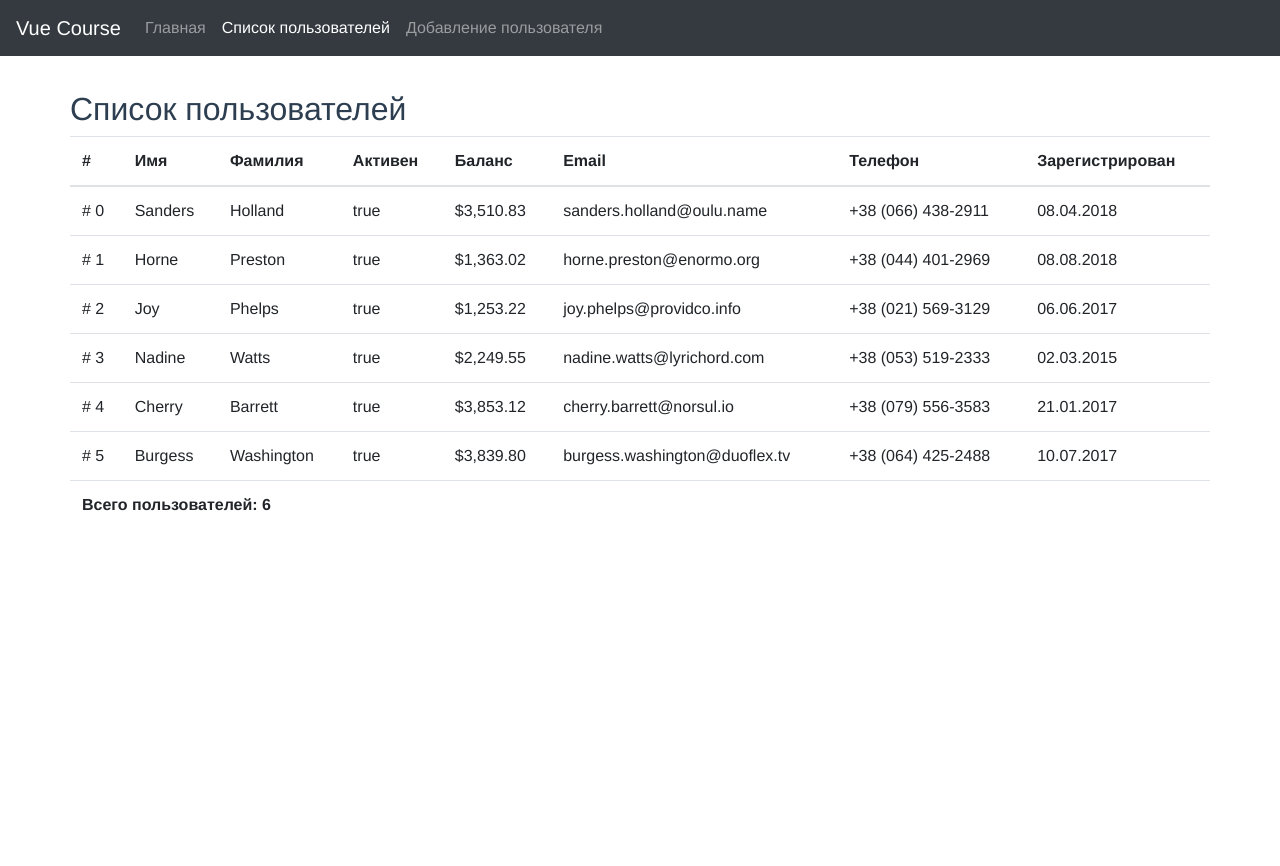
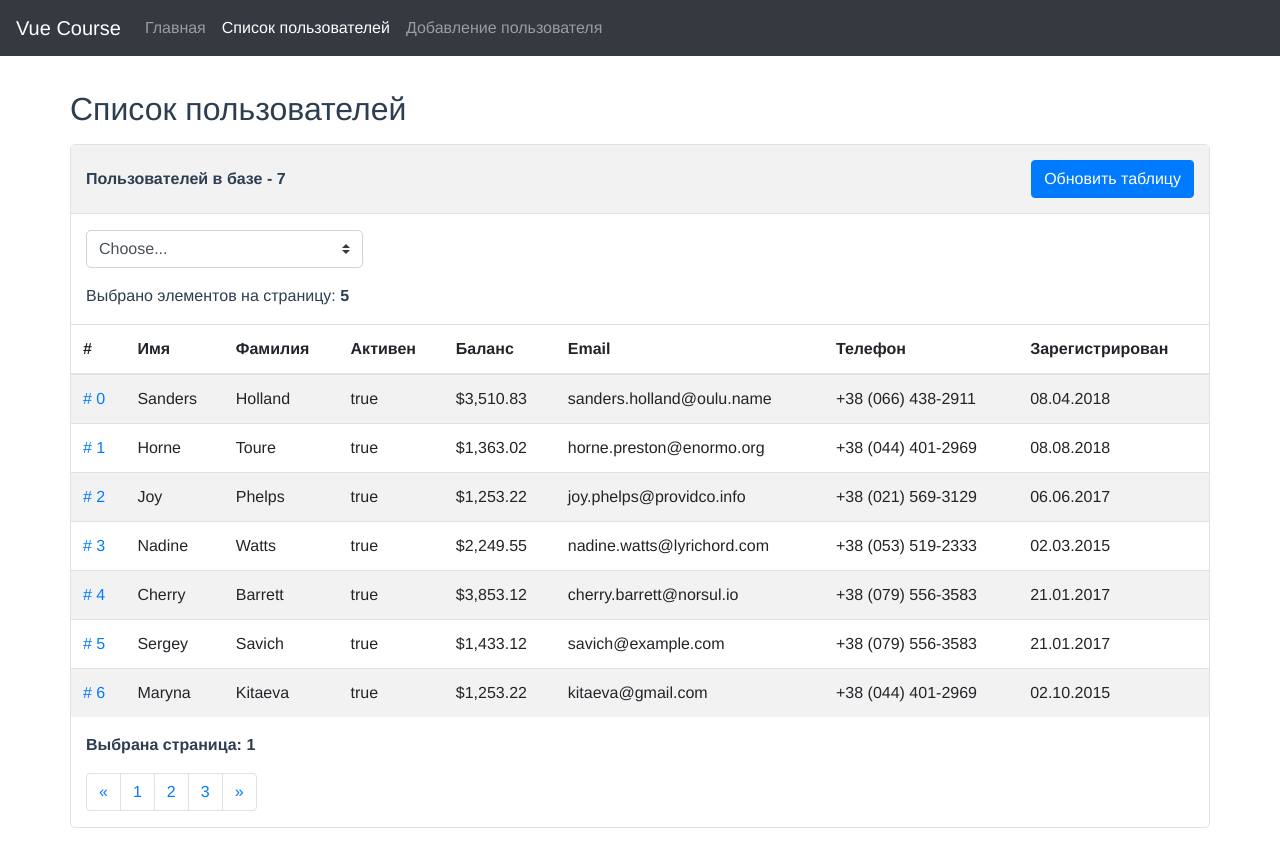
Before and after one commit to Litaash/vue-course, a Vue app: page /users in a window 1280 px wide. Shown: the top 866 px of the page. Before the commit the page ends 800 px from the top, so only its background shows below. Built offline with nearby package versions, Linux system fonts and the light colour scheme; data requests are answered from the project's data file.

Commit message:
create Homework 13.08.18

```diff
--- a/db.json
+++ b/db.json
@@ -24,7 +24,7 @@
       "age": 31,
       "accessLevel": "guest",
       "firstName": "Horne",
-      "lastName": "Preston",
+      "lastName": "Toure",
       "company": "ENORMO",
       "email": "horne.preston@enormo.org",
       "phone": "+38 (044) 401-2969",
@@ -83,18 +83,34 @@
     {
       "id": 5,
       "isActive": true,
-      "balance": "$3,839.80",
+      "balance": "$1,433.12",
       "picture": "http://placehold.it/128x128",
-      "age": 34,
-      "accessLevel": "admin",
-      "firstName": "Burgess",
-      "lastName": "Washington",
-      "company": "DUOFLEX",
-      "email": "burgess.washington@duoflex.tv",
-      "phone": "+38 (064) 425-2488",
-      "address": "472 Ellery Street, Edgewater, North Dakota, 8024",
-      "about": "Labore dolor dolor sint minim. Cillum mollit et excepteur elit est commodo enim do tempor laborum. Do proident enim veniam adipisicing. Deserunt dolor ut aliqua excepteur in reprehenderit dolor excepteur nisi aliquip Lorem ullamco.",
-      "registered": "10.07.2017"
+      "age": 39,
+      "accessLevel": "user",
+      "firstName": "Sergey",
+      "lastName": "Savich",
+      "company": "Test",
+      "email": "savich@example.com",
+      "phone": "+38 (079) 556-3583",
+      "address": "738 Malbone Street, Brazos, New Hampshire, 409",
+      "about": "Exercitation ipsum ut ut proident magna commodo aliquip cillum irure excepteur. Exercitation reprehenderit occaecat cupidatat do tempor sint esse aute fugiat dolor do. Quis elit ad dolor labore deserunt voluptate culpa mollit.",
+      "registered": "21.01.2017"
+    },
+    {
+      "id": 6,
+      "isActive": true,
+      "balance": "$1,253.22",
+      "picture": "",
+      "age": 0,
+      "accessLevel": "user",
+      "firstName": "Maryna",
+      "lastName": "Kitaeva",
+      "company": "TEST",
+      "email": "kitaeva@gmail.com",
+      "phone": "+38 (044) 401-2969",
+      "address": "Chernihiv",
+      "about": "",
+      "registered": "02.10.2015"
     }
   ]
 }
--- /dev/null
+++ b/src/axios.js
@@ -0,0 +1,12 @@
+import axios from 'axios'
+
+// function getToket() {
+//   return '123'
+// }
+
+const instance = axios.create({
+  baseURL: 'http://localhost:3000'
+  //headers: { 'Authorization': `Bearer ${getToket()}` }
+})
+
+export default instance
--- /dev/null
+++ b/src/components/Pagination.vue
@@ -0,0 +1,38 @@
+<template>
+  <div class="pagination-wrapper">
+    <nav aria-label="Page navigation example">
+      <div class="mb-3">
+        <b>Выбрана страница: 1</b>
+      </div>
+      <ul class="pagination">
+        <li class="page-item">
+          <a class="page-link" href="#" aria-label="Previous">
+            <span aria-hidden="true">&laquo;</span>
+            <span class="sr-only">Previous</span>
+          </a>
+        </li>
+        <li class="page-item"><a class="page-link" href="#">1</a></li>
+        <li class="page-item"><a class="page-link" href="#">2</a></li>
+        <li class="page-item"><a class="page-link" href="#">3</a></li>
+        <li class="page-item">
+          <a class="page-link" href="#" aria-label="Next">
+            <span aria-hidden="true">&raquo;</span>
+            <span class="sr-only">Next</span>
+          </a>
+        </li>
+      </ul>
+    </nav>
+  </div>
+</template>
+
+<script>
+export default {
+  name: 'Pagination'
+}
+</script>
+
+<style lang="scss">
+.pagination-wrapper {
+  padding: 0 15px;
+}
+</style>
--- /dev/null
+++ b/src/components/SelectLine.vue
@@ -0,0 +1,30 @@
+<template>
+  <div class="input-group mb-3 d-flex flex-column">
+    <select class="custom-select w-25">
+      <option selected>Choose...</option>
+      <option value="1">1</option>
+      <option value="2">2</option>
+      <option value="3">3</option>
+      <option value="4">4</option>
+      <option value="5">5</option>
+    </select>
+    <div class="mt-3">Выбрано элементов на страницу: <b>5</b></div>
+  </div>
+</template>
+
+<script>
+export default {
+  name: 'SelectLine'
+}
+</script>
+
+<style lang="scss">
+.content {
+  .input-group {
+    padding: 0 15px;
+    .custom-select {
+      border-radius: 5px;
+    }
+  }
+}
+</style>
--- a/src/components/UserList.vue
+++ b/src/components/UserList.vue
@@ -1,5 +1,5 @@
 <template>
-  <table class="table table-hover">
+  <table class="table table-hover table-striped">
     <thead>
       <tr>
         <th>#</th>
@@ -14,7 +14,11 @@
     </thead>
     <tbody>
       <tr v-for="item in users" :key="item.id">
-        <td># {{ item.id }}</td>
+        <td>
+          <router-link :to="'/edit/' + item.id">
+            # {{ item.id }}
+          </router-link>
+        </td>
         <td>{{ item.firstName }}</td>
         <td>{{ item.lastName }}</td>
         <td>{{ item.isActive }}</td>
@@ -24,13 +28,13 @@
         <td>{{ item.registered }}</td>
       </tr>
     </tbody>
-    <tfoot>
+    <!-- <tfoot>
       <tr>
         <th colspan="8">
           Всего пользователей: {{ total }}
         </th>
       </tr>
-    </tfoot>
+    </tfoot> -->
   </table>
 </template>
 
--- a/src/router.js
+++ b/src/router.js
@@ -1,26 +1,32 @@
 import Vue from 'vue'
 import Router from 'vue-router'
-import Home from './views/Home.vue'
-import Users from './views/Users.vue'
-import Add from './views/Add.vue'
 
 Vue.use(Router)
 
-export default new Router({
+const router = new Router({
   mode: 'history',
   linkActiveClass: 'active',
   routes: [
     {
       path: '/',
-      component: Home
+      component: () => import('./views/Home.vue')
     },
     {
       path: '/users',
-      component: Users
+      component: () => import('./views/Users.vue'),
+      meta: { requiresAuth: true }
+    },
+    {
+      path: '/edit/:id',
+      component: () => import('./views/Edit.vue'),
+      meta: { requiresAuth: true }
     },
     {
       path: '/add',
-      component: Add
+      component: () => import('./views/Add.vue'),
+      meta: { requiresAuth: true }
     }
   ]
 })
+
+export default router
--- a/src/views/Add.vue
+++ b/src/views/Add.vue
@@ -1,39 +1,74 @@
 <template>
   <div>
-    <h2>Форма пользователя</h2>
+    <h2 class="mb-3">Добавить пользователя</h2>
 
-    <div v-if="loading" class="alert alert-warning">
+    <div v-if="!user" class="alert alert-warning">
       Загрузка...
     </div>
-    <div v-if="!user">
-      Нет пользователя
-    </div>
-    <user-form v-else :user="user" />
+    <template v-else>
+      <user-form  v-model="user" />
+
+      <button type="button" class="btn btn-secondary" @click="add">
+        Добавить
+      </button>
+    </template>
+
   </div>
 </template>
 
 <script>
 import axios from 'axios'
-import UserForm from '@/components/UserForm.vue'
+
+const addUser = {
+  id: 0,
+  isActive: true,
+  balance: '',
+  picture: '',
+  age: 0,
+  accessLevel: 'user',
+  firstName: '',
+  lastName: '',
+  company: '',
+  email: '',
+  phone: '',
+  address: '',
+  about: '',
+  registered: ''
+}
 
 export default {
+  name: 'Add',
   components: {
-    UserForm
+    UserForm: () => import('@/components/UserForm.vue')
   },
   data: () => ({
-    user: null,
-    loading: true
+    user: null
   }),
+  computed: {
+    restUrl() {
+      return `http://localhost:3000/users`
+    }
+  },
   mounted() {
     this.loadData()
   },
   methods: {
     loadData() {
       this.loading = true
-      axios.get('http://localhost:3000/users').then(response => {
-        this.user = response.data[1]
-        this.loading = false
-      })
+      this.user = Object.assign({}, addUser)
+
+      axios.get(this.restUrl).catch(error => console.log(error))
+    },
+
+    redirectToList() {
+      this.$router.push('/users')
+    },
+
+    add() {
+      axios
+        .post(this.restUrl, this.user)
+        .then(() => this.redirectToList())
+        .catch(error => console.log(error))
     }
   }
 }
--- /dev/null
+++ b/src/views/Edit.vue
@@ -0,0 +1,75 @@
+<template>
+  <div>
+    Редактирование пользователя с ID {{ id }}
+    <div v-if="!user">
+      Загрузка...
+    </div>
+    <template v-else>
+      <user-form v-model="user" />
+
+      <button type="button" class="btn btn-primary" @click="save">
+        Сохранить
+      </button>
+
+      <button type="button" class="btn btn-danger ml-3" @click="remove">
+        Удалить
+      </button>
+    </template>
+  </div>
+</template>
+
+<script>
+import axios from '@/axios.js'
+
+export default {
+  name: 'Edit',
+  components: {
+    UserForm: () => import('@/components/UserForm.vue')
+  },
+  data: () => ({
+    user: null
+  }),
+  computed: {
+    id() {
+      return parseInt(this.$route.params.id, 10)
+    },
+
+    restUrl() {
+      return `/users/${this.id}`
+    }
+  },
+  mounted() {
+    this.loadUser()
+  },
+  methods: {
+    updateUser() {
+      console.log('updateUser')
+    },
+
+    redirectToList() {
+      this.$router.push('/users')
+    },
+
+    loadUser() {
+      axios
+        .get(this.restUrl)
+        .then(response => {
+          this.user = response.data
+        })
+        .catch(error => console.log(error))
+    },
+    save() {
+      axios
+        .patch(this.restUrl, this.user)
+        .then(() => this.redirectToList())
+        .catch(error => console.log(error))
+    },
+    remove() {
+      axios
+        .delete(this.restUrl, this.user)
+        .then(() => this.redirectToList())
+        .catch(error => console.log(error))
+    }
+  }
+}
+</script>
--- a/src/views/Users.vue
+++ b/src/views/Users.vue
@@ -1,29 +1,54 @@
 <template>
   <div>
-    <h2>Список пользователей</h2>
-
-    <div v-if="loading" class="alert alert-warning">
-      Загрузка...
+    <div class="wrapper">
+      <h2 class="mb-3">Список пользователей</h2>
+      <div class="content">
+        <div v-if="loading" class="alert alert-warning">
+          Загрузка...
+        </div>
+        <div v-else-if="!users.length">
+          Нет пользователей
+        </div>
+        <template v-else>
+          <div class="content__header d-flex justify-content-between mb-3">
+            <div class="block">
+              <p><b>Пользователей в базе - {{ total }}</b></p>
+            </div>
+            <div class="block">
+              <button class="btn btn-primary" @click="loadData">Обновить таблицу</button>
+            </div>
+          </div>
+          <select-line />
+          <user-list :users="users" />
+          <pagination />
+        </template>
+      </div>
     </div>
-    <div v-if="!users.length">
-      Нет пользователей
-    </div>
-    <user-list v-else :users="users" />
   </div>
 </template>
 
 <script>
 import axios from 'axios'
-import UserList from '@/components/UserList.vue'
 
 export default {
   components: {
-    UserList
+    UserList: () => import('@/components/UserList.vue'),
+    Pagination: () => import('@/components/Pagination.vue'),
+    SelectLine: () => import('@/components/SelectLine.vue')
   },
   data: () => ({
     users: [],
     loading: true
   }),
+  computed: {
+    restUrl() {
+      return `http://localhost:3000/users`
+    },
+
+    total() {
+      return this.users.length
+    }
+  },
   mounted() {
     this.loadData()
   },
@@ -32,13 +57,37 @@ export default {
       this.loading = true
 
       axios
-        .get('http://localhost:3000/users')
+        .get(this.restUrl)
         .then(response => {
           this.users = response.data
           this.loading = false
         })
-        .catch(error => console.log.error(error))
+        .catch(error => console.log(error))
     }
   }
 }
 </script>
+
+<style lang="scss">
+.wrapper {
+  .content {
+    border: 1px solid #dee2e6;
+    border-radius: 5px;
+
+    &__header {
+      background: #f2f2f2;
+      padding: 15px;
+      border-bottom: 1px solid #dee2e6;
+
+      .block {
+        display: flex;
+        align-items: center;
+
+        p {
+          margin-bottom: 0;
+        }
+      }
+    }
+  }
+}
+</style>
```
Also changed, not shown: src/components/UserForm.vue (+40 -6 lines).
